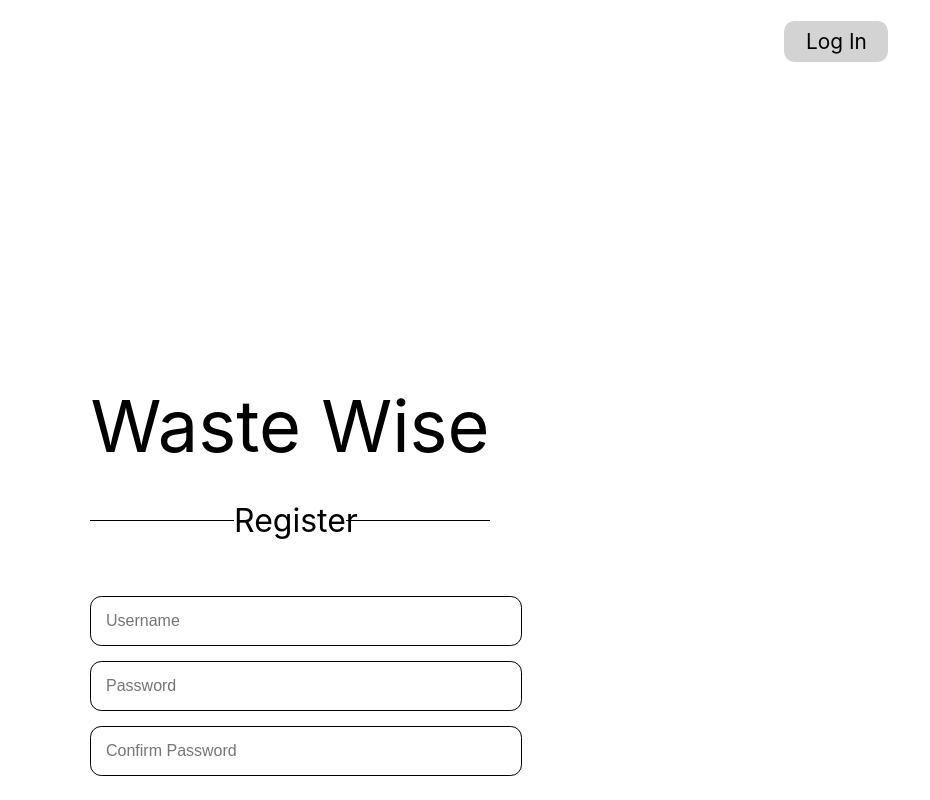
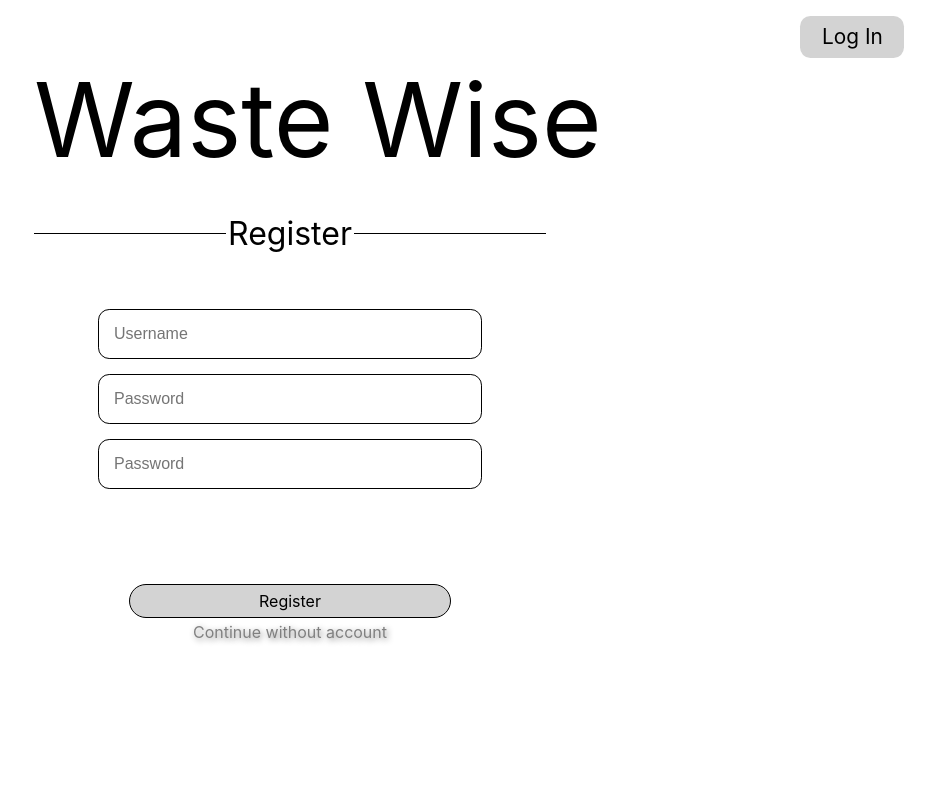
Before and after one commit to agiledev-students-fall2023/4-final-project-agile-architects-1, a React (Create React App) app in the folder front-end/: page /register in a window 1280 px wide. Shown: the top 800 px of the page, without its empty margins (350-1280 px from the left). Built offline with nearby package versions, Linux system fonts and the light colour scheme.

Commit message:
Change layout of register page

```diff
--- a/front-end/src/routes/Register.css
+++ b/front-end/src/routes/Register.css
@@ -9,8 +9,8 @@
   font-size: 1.3em;
   border-radius: .5em;
   margin-left: auto;
-  margin-right: 2em;
-  margin-top: 1em;
+  margin-right: 2vw;
+  margin-top: 1rem;
   border: none;
   justify-content: center;
   align-items: center;
@@ -21,43 +21,48 @@
 }
 
 .auth-form-container {
-  display: flex;
+  display: block;
   flex-direction: column;
   align-items: center;
   justify-content: flex;
-  margin-top: 20rem;
+
+}
+
+.register-display {
+  display: block;
+  margin: auto;
+  text-align: center;
+  margin-bottom: 1.5rem; /* Space below the title */
+  margin-top: 23h;
+  width: 40vw
+}
+
+.register-display .text-wrapper-wastewise {
+  white-space: nowrap;
+  font-size: 8vw;
+  font-size: bold;
+}
+
+.register-display .text-wrapper-register {
+  display: inline-block;
+  font-size: 2em;
 }
 
 .register-form {
   display: flex;
   flex-direction: column;
-  align-items: center;
-  width: 100%; /* Reduce width for better alignment */
+  width: 30vw; /* Reduce width for better alignment */
+  margin: auto;
+
 }
 
-.register-display {
-  display: inline-block;
-  text-align: center;
-  margin-bottom: 1.5rem; /* Space below the title */
+.input-wrapper-register {
+  display: flex;
+  align-items: center;
+
 }
 
-.register-display .text-wrapper-wastewise {
-  font-size: 4.5rem;
-  font-size: bold;
-}
-
-
-.register-display .text-wrapper-register {
-  display: inline-block;
-  font-size: 2em;
-  font-weight: normal;
-}
-
-.input-wrapper {
-  width: 25rem;
-}
-
-.input-field {
+.input-field-register {
   display: flex;
   align-items: center;
   width: 100%; /* Match width of label indentation */
@@ -77,13 +82,16 @@
   background-color: lightgray;
   margin-top: 10rem;
   height: 2rem;
-  width: 20em;
+  width: 25vw;
   border-radius: 2em;
   border: 1px solid black;
   margin-left: auto;
   margin-right: auto;
   font-size: 1em;
   text-decoration: none;
+  margin-top: 10vh;
+  margin-left: auto;
+  margin-right: auto;
 }
 
 
@@ -92,8 +100,10 @@ button:hover {
 }
 
 .text-wrapper-continue {
+  display: block;
   color: grey;
   text-decoration: none;
   text-shadow: .1em .1em .4em grey;
-  margin-top: 1rem;
+  text-align: center;
+  margin-top: .3rem
 }
--- a/front-end/src/routes/Register.js
+++ b/front-end/src/routes/Register.js
@@ -6,7 +6,6 @@ import "./Register.css";
 export const Register = () => {
   const [username, setUser] = useState('');
   const [password, setPass] = useState('');
-
   const handleSubmit = (e) => {
     e.preventDefault();
     console.log(username);
@@ -25,29 +24,29 @@ export const Register = () => {
 
 
           <div className="register-group" style={{display: 'flex', flexDirection: 'row', alignItems: 'center'}}>
-            <div style={{flex: 1, height: '1px', backgroundColor: 'black'}} />
+            <div className="line-wrapper-register" style={{flex: 1, height: '1px', backgroundColor: 'black'}} />
             <div >
-              <p className="text-wrapper-register" style={{width: '3.5em', textAlign: 'center'}}>Register</p>
+              <p className="text-wrapper-register" style={{width: '4em', textAlign: 'center'}}>Register</p>
             </div>
-            <div style={{flex: 1, height: '1px', backgroundColor: 'black'}} />
+            <div className="line-wrapper-register" style={{flex: 1, height: '1px', backgroundColor: 'black'}} />
         </div>
 
           </div>
           <form className="register-form" onSubmit={handleSubmit}>
-            <div className="input-wrapper">
+            <div className="input-wrapper-register">
 
-              <input className="input-field" value={username} onChange={(e)=>setUser(e.target.value)} type="username" placeholder="Username" id="username" name="username"/>
+              <input className="input-field-register" value={username} onChange={(e)=>setUser(e.target.value)} type="username" placeholder="Username" id="username" name="username"/>
             </div>
-            <div className="input-wrapper">
+            <div className="input-wrapper-register">
 
-              <input className="input-field" value={password} onChange={(e)=>setPass(e.target.value)} type="password" placeholder="Password" id="password" name="password"/>
+              <input className="input-field-register" value={password} onChange={(e)=>setPass(e.target.value)} type="password" placeholder="Password" id="password" name="password"/>
             </div>
 
-            <div className="input-wrapper">
+            <div className="input-wrapper-register">
 
-              <input className="input-field" value={password} onChange={(e)=>setPass(e.target.value)} type="password" placeholder="Confirm Password" id="password" name="password"/>
+              <input className="input-field-register" value={password} onChange={(e)=>setPass(e.target.value)} type="password" placeholder="Password" id="password" name="password"/>
             </div>
-            <LoginButton className="register-button-register-page" as={Link} to="/">Log In</LoginButton>
+            <LoginButton className="register-button-register-page" as={Link} to="/">Register</LoginButton>
           </form>
           {/*
           <button>Don't have an account? Register</button>
```
